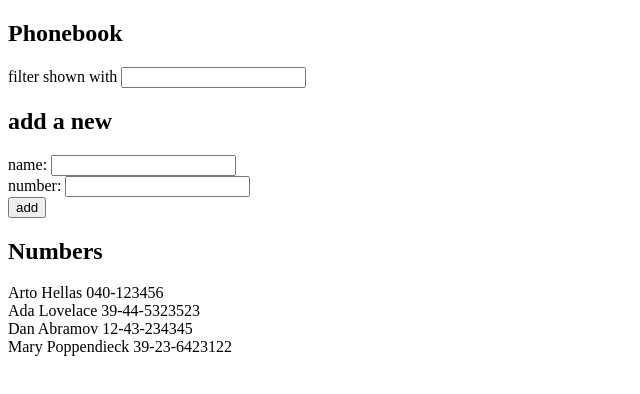
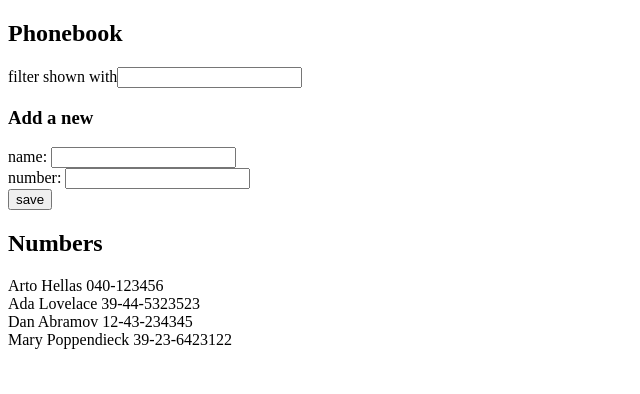
Before and after one commit to Shifardd/my-FSO-solution, a React (Vite) app in the folder part2/Phonebook/: page / in a window 1280 px wide. Shown: the top 394 px of the page, without its empty margins (0-640 px from the left). Built offline with nearby package versions, Linux system fonts and the light colour scheme.

Commit message:
refactor: update the return by calling components and assign correct expression to each component variables

```diff
--- a/part2/Phonebook/src/App.jsx
+++ b/part2/Phonebook/src/App.jsx
@@ -1,4 +1,7 @@
 import { useState } from "react";
+import Filter from './components/Filter'
+import PersonForm from "./components/PersonForm";
+import Persons from "./components/Persons";
 
 const App = () => {
   const [persons, setPersons] = useState([
@@ -53,26 +56,11 @@
   return (
     <div>
       <h2>Phonebook</h2>
-      <div>
-        filter shown with <input value={search} onChange={handleSearch} />
-      </div>
-      <form onSubmit={addPerson}>
-        <h2>add a new</h2>
-        <div>
-          name: <input value={newName} onChange={handleNewName} />
-        </div>
-        <div>
-          number: <input value={newPhone} onChange={handleNewPhone} />
-        </div>
-        <div>
-          <button type="submit">add</button>
-        </div>
-      </form>
+      <Filter value={search} onChange={handleSearch} />
+      <h3>Add a new</h3>
+      <PersonForm onSubmit={addPerson} name={newName} handleName={handleNewName} number={newPhone} handleNumber={handleNewPhone} />
       <h2>Numbers</h2>
-      {
-        showFiltered.map(person => <div key={person.id}>{person.name} {person.number}</div>)
-      }
-
+      <Persons filtered={showFiltered}  />
     </div>
   )
 }
```
